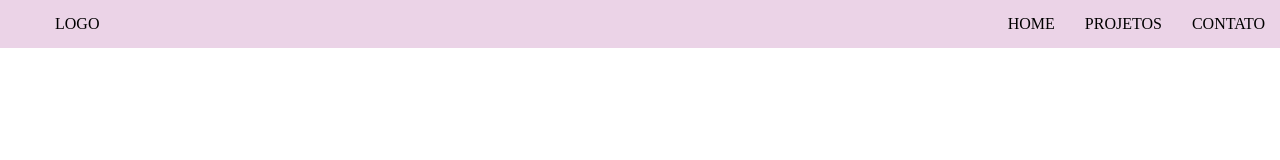
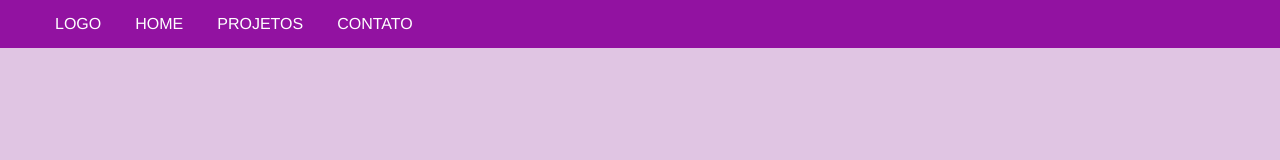
Before and after one commit to RaizaCirne/projeto-portfolio, a plain HTML site: page index.html in a window 1280 px wide. Drawn offline with Linux system fonts and the light colour scheme.

Commit message:
Adicionando reset

```diff
--- a/index.html
+++ b/index.html
@@ -6,9 +6,9 @@
     <meta name="viewport" content="width=device-width, initial-scale=1.0">
 
     <link rel="stylesheet" href="style.css">
+    <link rel="stylesheet" href="style.css">
     <title>Portfólio</title>
 </head>
-
 <body>
     <header>
         <nav>
--- /dev/null
+++ b/reset.css
@@ -0,0 +1,48 @@
+/* http://meyerweb.com/eric/tools/css/reset/
+   v2.0 | 20110126
+   License: none (public domain)
+*/
+
+html, body, div, span, applet, object, iframe,
+h1, h2, h3, h4, h5, h6, p, blockquote, pre,
+a, abbr, acronym, address, big, cite, code,
+del, dfn, em, img, ins, kbd, q, s, samp,
+small, strike, strong, sub, sup, tt, var,
+b, u, i, center,
+dl, dt, dd, ol, ul, li,
+fieldset, form, label, legend,
+table, caption, tbody, tfoot, thead, tr, th, td,
+article, aside, canvas, details, embed,
+figure, figcaption, footer, header, hgroup,
+menu, nav, output, ruby, section, summary,
+time, mark, audio, video {
+	margin: 0;
+	padding: 0;
+	border: 0;
+	font-size: 100%;
+	font: inherit;
+	vertical-align: baseline;
+}
+/* HTML5 display-role reset for older browsers */
+article, aside, details, figcaption, figure,
+footer, header, hgroup, menu, nav, section {
+	display: block;
+}
+body {
+	line-height: 1;
+}
+ol, ul {
+	list-style: none;
+}
+blockquote, q {
+	quotes: none;
+}
+blockquote:before, blockquote:after,
+q:before, q:after {
+	content: '';
+	content: none;
+}
+table {
+	border-collapse: collapse;
+	border-spacing: 0;
+}
--- a/style.css
+++ b/style.css
@@ -1,20 +1,20 @@
 body {
+    background: #e0c5e3;
+    margin: 0;
+}
+
+header {
+    background: #9212a1;
     margin: 0;
 }
 #topmenu {
-    display: flex;
-    background-color: #ebd3e7;
     margin: 0;
 }
-
 #topmenu li {
-    color: black;
+    color: white;
     text-decoration: none;
     display: inline-block;
     padding: 15px;
     text-transform: uppercase;
+    font-family: 'Franklin Gothic Medium', 'Arial Narrow', Arial, sans-serif;
 }
-
-#topmenu li:first-child {
-    margin-right: auto;
-}
```
